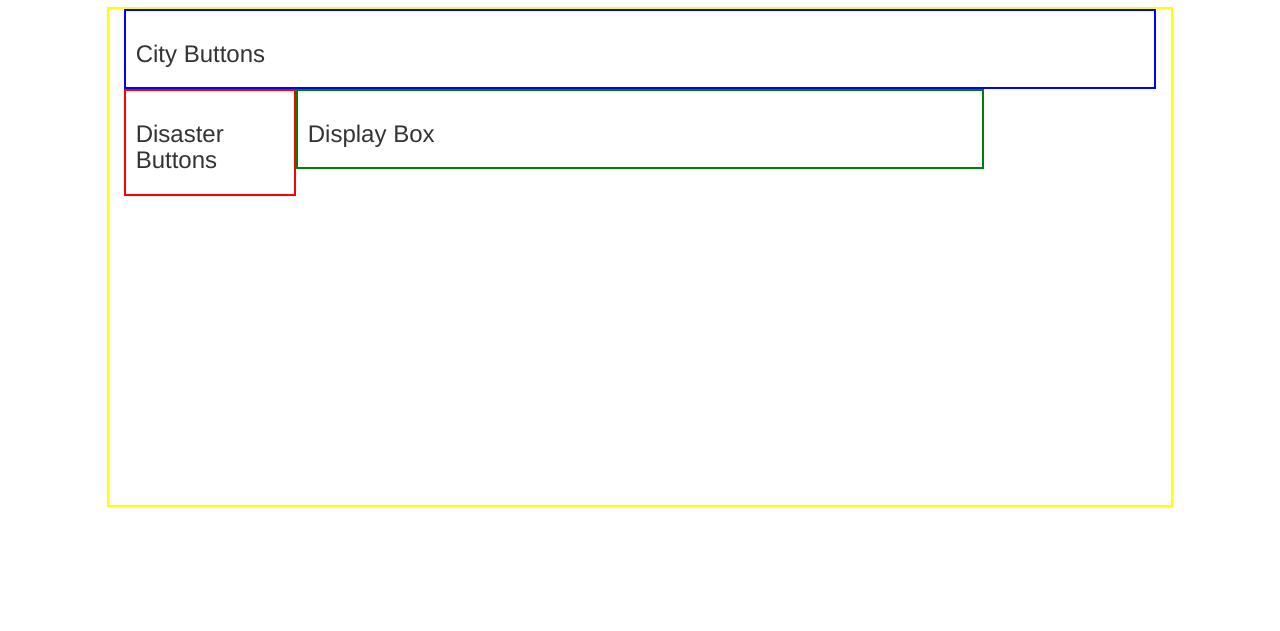
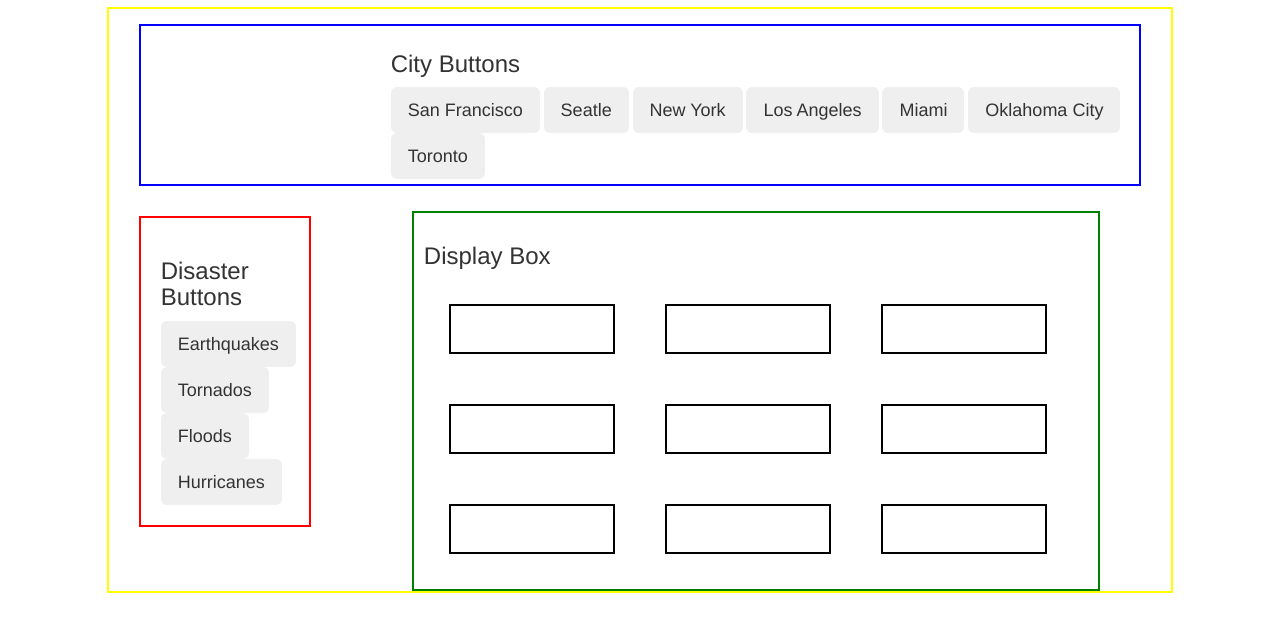
Before and after one commit to 19dst89/gdp, a website: page views/index.html in a window 1280 px wide. Shown: the part 63-694 px from the top of the page. Drawn offline with nearby package versions, Linux system fonts and the light colour scheme.

Commit message:
basic layout for main page

```diff
--- a/public/styles/styles.css
+++ b/public/styles/styles.css
@@ -4,20 +4,34 @@ h1 {
 
 div.cities {
   border: 2px solid blue;
-  padding: 10px;
+  padding: 5px;
+  margin: 15px;
+  padding-left: 250px;
 }
 
 div.disasters {
   border: 2px solid red;
-  padding: 10px;
+  padding: 20px;
+  margin: 15px;
+  /*height: 100%;*/
 }
 
 div.display-box {
   border: 2px solid green;
   padding: 10px;
+  margin-top: 10px;
+  margin-right: 5px;
+  /*margin-left: 50px;*/
 }
 
 main.wrapper {
   border: 2px solid yellow;
-  height: 500px;
+  height: 100%;
 }
+
+div.small-box {
+  border: 2px solid black;
+  padding: 10px;
+  height: 50px;
+  margin: 25px;
+}
--- a/views/index.html
+++ b/views/index.html
@@ -13,14 +13,33 @@
   <main class="wrapper col-md-10 col-md-offset-1">
     <div class="cities">
       <h3>City Buttons</h3>
-
+      <button class="city-btns btn btn-lg">San Francisco</button>
+      <button class="city-btns btn btn-lg">Seatle</button>
+      <button class="city-btns btn btn-lg">New York</button>
+      <button class="city-btns btn btn-lg">Los Angeles</button>
+      <button class="city-btns btn btn-lg">Miami</button>
+      <button class="city-btns btn btn-lg">Oklahoma City</button>
+      <button class="city-btns btn btn-lg">Toronto</button>
     </div>
     <div class="disasters col-md-2">
       <h3>Disaster Buttons</h3>
+      <button class="btn btn-lg">Earthquakes</button>
+      <button class="btn btn-lg">Tornados</button>
+      <button class="btn btn-lg">Floods</button>
+      <button class="btn btn-lg">Hurricanes</button>
 
     </div>
-    <div class="display-box col-md-8">
+    <div class="display-box col-md-8 col-md-offset-1">
       <h3>Display Box</h3>
+      <div class="small-box col-md-3"></div>
+      <div class="small-box col-md-3"></div>
+      <div class="small-box col-md-3"></div>
+      <div class="small-box col-md-3"></div>
+      <div class="small-box col-md-3"></div>
+      <div class="small-box col-md-3"></div>
+      <div class="small-box col-md-3"></div>
+      <div class="small-box col-md-3"></div>
+      <div class="small-box col-md-3"></div>
     </div>
 
   </main>
```
